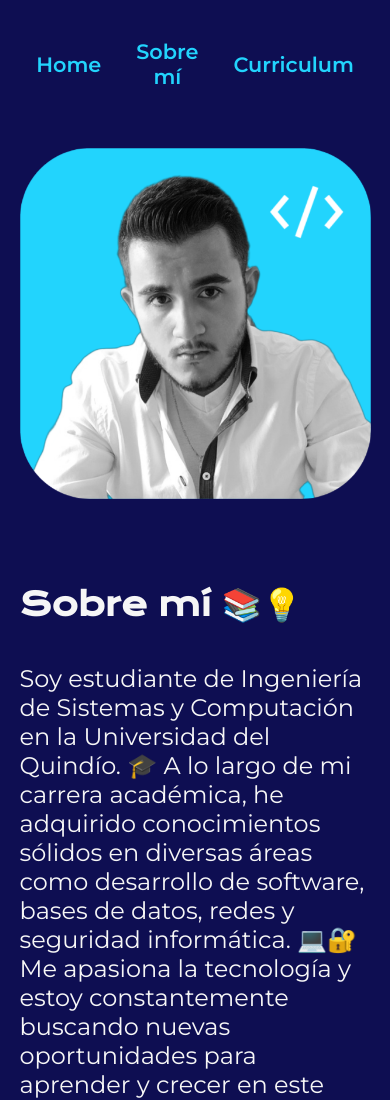
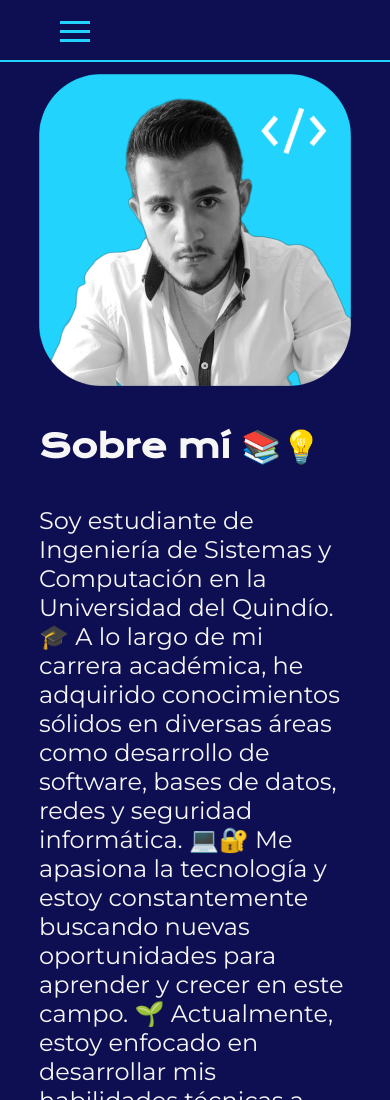
Before and after one commit to DeivDeveloper/portafolio, a plain HTML site: page about.html in a window 390 px wide. Shown: the top 1100 px of the page. Drawn offline with nearby package versions, Linux system fonts and the light colour scheme.

Commit message:
Hamburguer Navbar - Versión Final

```diff
--- a/about.html
+++ b/about.html
@@ -2,12 +2,19 @@
 <html lang="es-mx">
   <head>
     <meta charset="UTF-8" />
+    <meta http-equiv="X-UA-Compatible" content="IE=edge" />
     <meta name="viewport" content="width=device-width, initial-scale=1.0" />
     <title>Sobre mí</title>
     <link rel="stylesheet" href="styles/style.css" />
   </head>
   <body>
     <header class="header">
+      <input type="checkbox" id="menu-toggle" class="menu-toggle" />
+      <label for="menu-toggle" class="menu-icon">
+        <span></span>
+        <span></span>
+        <span></span>
+      </label>
       <nav class="header__menu">
         <a class="header__menu__link" href="index.html">Home</a>
         <a class="header__menu__link" href="about.html">Sobre mí</a>
--- a/styles/style.css
+++ b/styles/style.css
@@ -13,16 +13,41 @@
 * {
   padding: 0;
   margin: 0;
+  box-sizing: content-box;
 }
 
 body {
-  box-sizing: border-box;
   background-color: var(--color-primario);
   color: var(--color-secundario);
 }
 
 .header {
+  position: relative;
   padding: 2% 0% 0% 15%;
+}
+
+.menu-toggle {
+  display: none;
+}
+
+.menu-icon {
+  display: none;
+  flex-direction: column;
+  justify-content: space-between;
+  width: 30px;
+  height: 21px;
+  cursor: pointer;
+  position: absolute;
+  left: 15%; /* Ajuste la posición a la izquierda */
+  top: 20px;
+  padding: 1px;
+}
+
+.menu-icon span {
+  display: block;
+  height: 3px;
+  background: var(--color-terciario);
+  transition: 0.3s;
 }
 
 .header__menu {
@@ -122,15 +147,30 @@ body {
 }
 
 @media (max-width: 1200px) {
+  .header {
+    padding: 5%;
+    display: flex;
+    justify-content: space-between;
+    align-items: center;
+  }
 
-  .header {
-    padding: 10%;
+  .menu-icon {
+    display: flex;
   }
 
   .header__menu {
-    justify-content: center;
-    align-items: center;
-    gap: 35px;
+    position: absolute;
+    top: 60px;
+    right: 0;
+    background: var(--color-primario);
+    flex-direction: column;
+    gap: 20px;
+    width: 100%;
+    height: 150px;
+    max-height: 0;
+    overflow: hidden;
+    border-bottom: #22d4fd solid 2px;
+    transition: max-height 0.3s ease;
   }
 
   .header__menu__link {
@@ -140,7 +180,9 @@ body {
 
   .presentacion {
     flex-direction: column-reverse;
-    padding: 5%;
+    padding: 5% 10%;
+    margin-top: 4%;
+    gap: 40px;
   }
 
   .presentacion__contenido {
@@ -154,4 +196,20 @@ body {
   .presentacion__imagen {
     width: 100%;
   }
+
+  .menu-toggle:checked + .menu-icon + .header__menu {
+    max-height: 300px; /* Ajusta esto según el número de enlaces en tu menú */
+  }
+
+  .menu-toggle:checked + .menu-icon span:nth-child(1) {
+    transform: rotate(45deg) translate(7.5px, 7.5px);
+  }
+
+  .menu-toggle:checked + .menu-icon span:nth-child(2) {
+    opacity: 0;
+  }
+
+  .menu-toggle:checked + .menu-icon span:nth-child(3) {
+    transform: rotate(-45deg) translate(5px, -5px);
+  }
 }
```
Also changed, not shown: curriculum.html (+7 -0 lines), index.html (+6 -0 lines).
